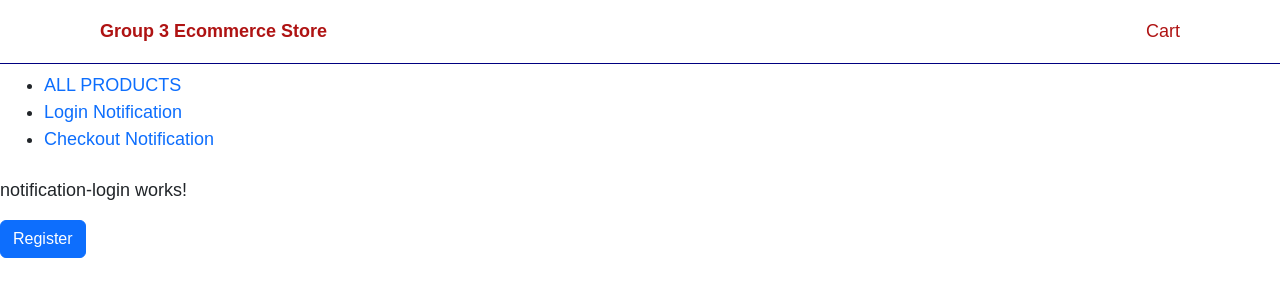
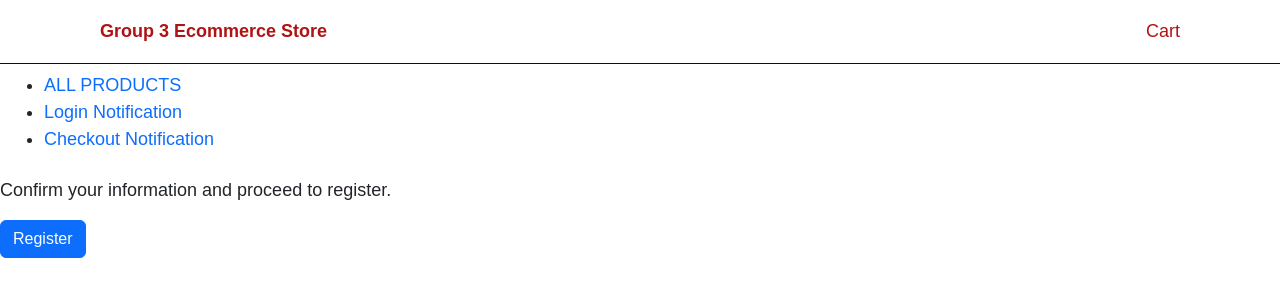
Before and after one commit to hcl-capstone/capstone-project-group-3, an Angular app in the folder ecommerce-frontend/: page /notification-login in a window 1280 px wide. Shown: the top 300 px of the page. Built offline with nearby package versions, Linux system fonts and the light colour scheme.

Commit message:
Modifications to notification components

```diff
--- a/ecommerce-frontend/src/app/components/notification-checkout/notification-checkout.component.html
+++ b/ecommerce-frontend/src/app/components/notification-checkout/notification-checkout.component.html
@@ -1,4 +1,4 @@
-<p>notification-checkout works!</p>
+<p>Proceed to Checkout</p>
 <div>
     <button (click)="onCheckout()" class="btn btn-primary">Checkout</button>
 </div>
--- a/ecommerce-frontend/src/app/components/notification-login/notification-login.component.html
+++ b/ecommerce-frontend/src/app/components/notification-login/notification-login.component.html
@@ -1,4 +1,4 @@
-<p>notification-login works!</p>
+<p>Confirm your information and proceed to register.</p>
 <div>
     <button (click)="onRegister()" class="btn btn-primary">Register</button>
 </div>
```
Also changed, not shown: ecommerce-frontend/package.json (+11 -11 lines), 1 other file (tests, documents, lock files or other folders).
